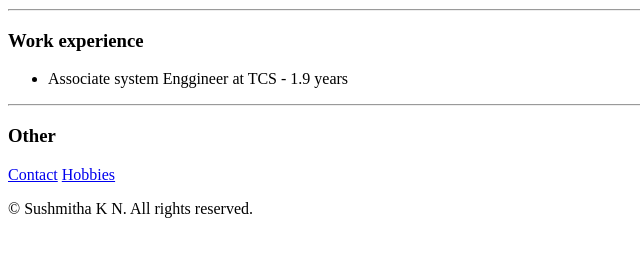
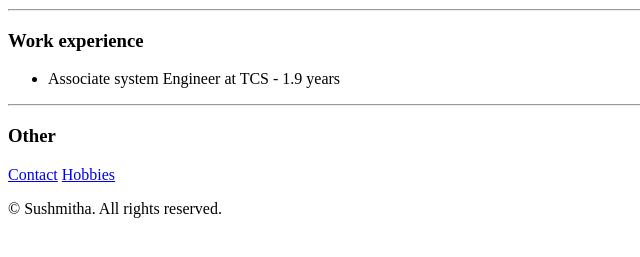
Before and after one commit to Sushh22/html-portfolio, a plain HTML site: page index.html in a window 1280 px wide. Shown: the part 403-660 px from the top of the page, 0-640 px from the left. Drawn offline with Linux system fonts and the light colour scheme.

Commit message:
Update index.html

```diff
--- a/index.html
+++ b/index.html
@@ -40,14 +40,14 @@
    <hr>
    <h3>Work experience</h3>
    <ul>
-     <li>Associate system Enggineer at TCS - 1.9 years</li>
+     <li>Associate system Engineer at TCS - 1.9 years</li>
    </ul>
    <hr>
    <h3>Other</h3>
    <a href="./Contact.html">Contact</a>
    <a href="./hobbies.html">Hobbies</a>
    <p></p>
-   <footer>© Sushmitha K N. All rights reserved.</footer>
+   <footer>© Sushmitha. All rights reserved.</footer>
 </body>
 
 </html>
```
